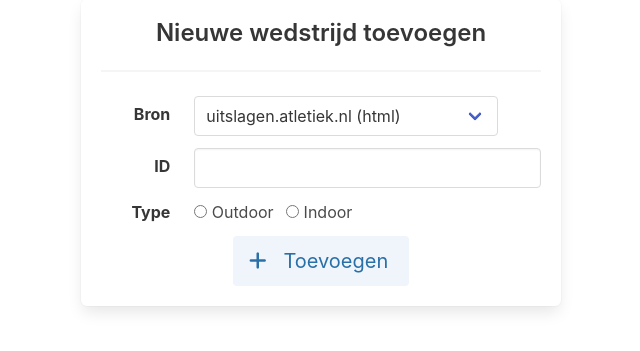
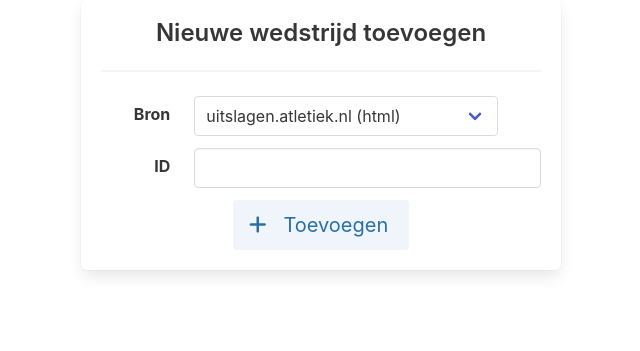
Before and after one commit to nilsbebelaar/Results-uitslagen.atletiek.nl, a Flask app: page / in a window 1280 px wide. Shown: the part 171-522 px from the top of the page, without its empty margins (319-959 px from the left). Run offline with Flask 2, Linux system fonts and the light colour scheme; parts of the project's set-up code (start-up, migrations or seed data) failed here and were passed over; some libraries are stand-ins or nearby versions.

Commit message:
Remove competition type (indoor/outdoor)

```diff
--- a/app/main/background.py
+++ b/app/main/background.py
@@ -10,7 +10,7 @@ from app.models import Competitions
 headers = {'accept-language': 'nl'}
 
 
-def save_download(comp):
+def save_to_file(comp):
     with open(f"app/static/export/{comp['id']}.json", 'w') as outfile:
         outfile.write(json.dumps(comp['athletes'], sort_keys=True, indent=2, ensure_ascii=False))
 
@@ -34,7 +34,7 @@ def async_download_competition_results(app, id, full_reload=False):
         comp['status'] = 'Ready'
         Competitions.save_dict(comp)
 
-        save_download(comp)
+        save_to_file(comp)
         return comp
 
 
@@ -43,7 +43,6 @@ def find_results(comp):
         athlete['competition'] = {
             'name': comp['name'],
             'location': comp['location'],
-            'type': comp['type'],
             'url': comp['url']
         }
         athlete['SELTECLOOKUP'] = '1' if athlete['licencenumber'] == '0' else '0'
@@ -198,9 +197,6 @@ def get_results_from_xml(comp):
             'id': event['@id']
         })
 
-    comp['type'] = 'Indoor' if xml['rounds']['round'][0]['@indoor'] == 'true' else 'Outdoor'
-    return
-
 
 def get_results_from_lists(comp):
     for resultlist in comp['resultlists']:
--- a/app/main/templates/index.html
+++ b/app/main/templates/index.html
@@ -40,26 +40,6 @@
       </div>
     </div>
 
-    <div class="field is-horizontal">
-      <div class="field-label">
-        <label class="label">Type</label>
-      </div>
-      <div class="field-body">
-        <div class="field is-narrow">
-          <div class="control">
-            <label class="radio">
-              <input type="radio" name="type" value="Outdoor" required>
-              Outdoor
-            </label>
-            <label class="radio">
-              <input type="radio" name="type" value="Indoor" required>
-              Indoor
-            </label>
-          </div>
-        </div>
-      </div>
-    </div>
-
     <div class="flex-center">
       <button class="button is-block is-info is-light is-medium">
         <span class="icon is-medium"><i class="fas fa-plus"></i></span>
--- a/app/main/templates/list.html
+++ b/app/main/templates/list.html
@@ -13,7 +13,6 @@
         <th>Naam</th>
         <th>Locatie</th>
         <th class="has-text-centered">Bron</th>
-        <th class="has-text-centered">Type</th>
         <th class="has-text-centered">Startgroepen</th>
         <th class="has-text-centered">Status</th>
         <th></th>
@@ -31,7 +30,6 @@
           {%- if comp.country == 'GER' -%}de{%- endif -%}
           {%- if comp.country == 'NED' -%}nl{%- endif -%}
           .svg">{{comp.source}}</span></td>
-        <td class="has-text-centered">{{comp.type}}</td>
         <td class="has-text-centered">{{comp.number_of_lists}}</td>
         <td class="has-text-centered">{{comp.status}}</td>
         <td class="has-text-centered">
--- a/app/models.py
+++ b/app/models.py
@@ -23,7 +23,6 @@ class Competitions(db.Model):
     name = db.Column(db.String(200))
 
     status = db.Column(db.String(20))
-    type = db.Column(db.String(10))
 
     url = db.Column(db.String(100))
 
```
Also changed, not shown: app/main/templates/add.html (+0 -20 lines), 1 other file.
